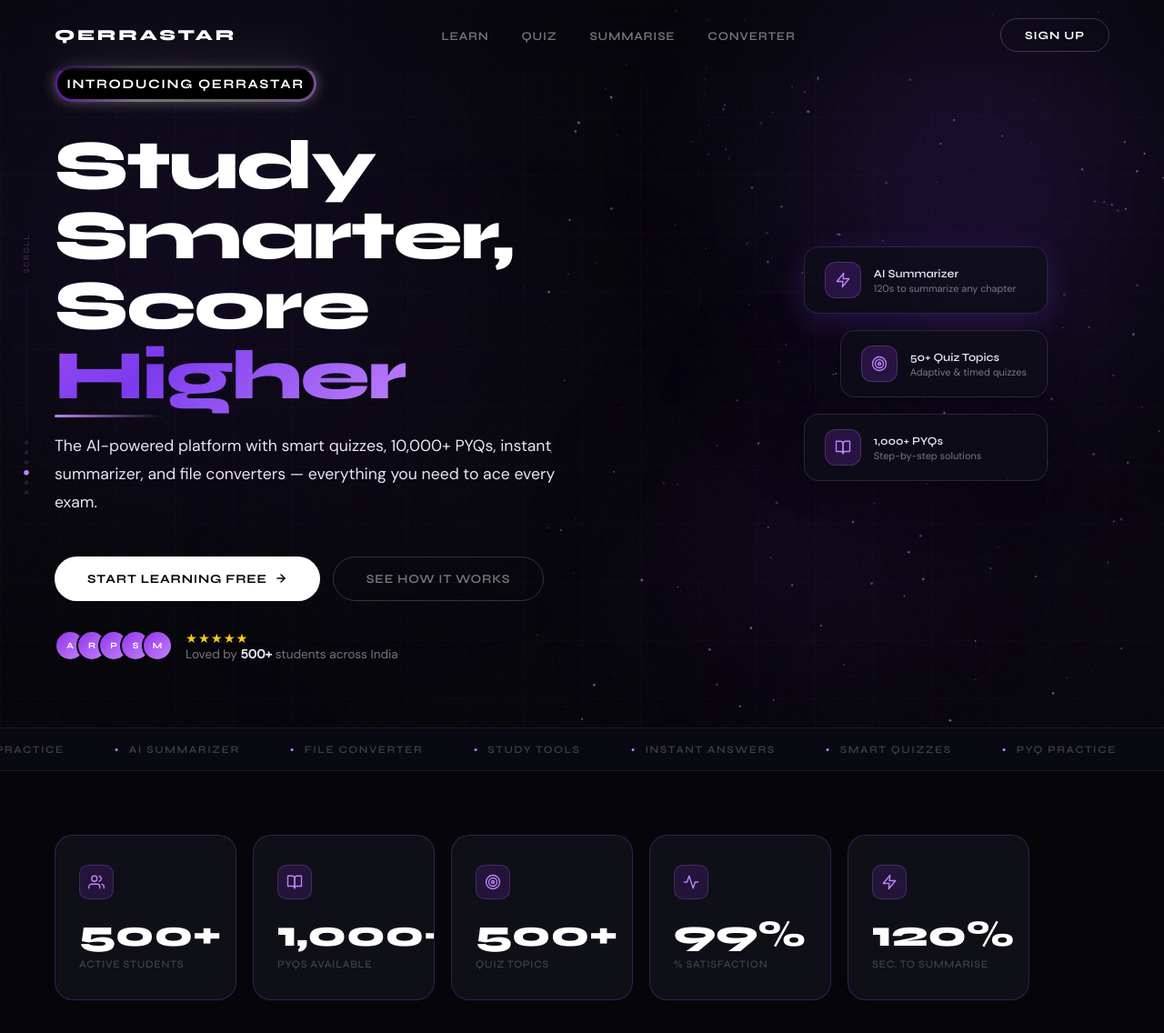
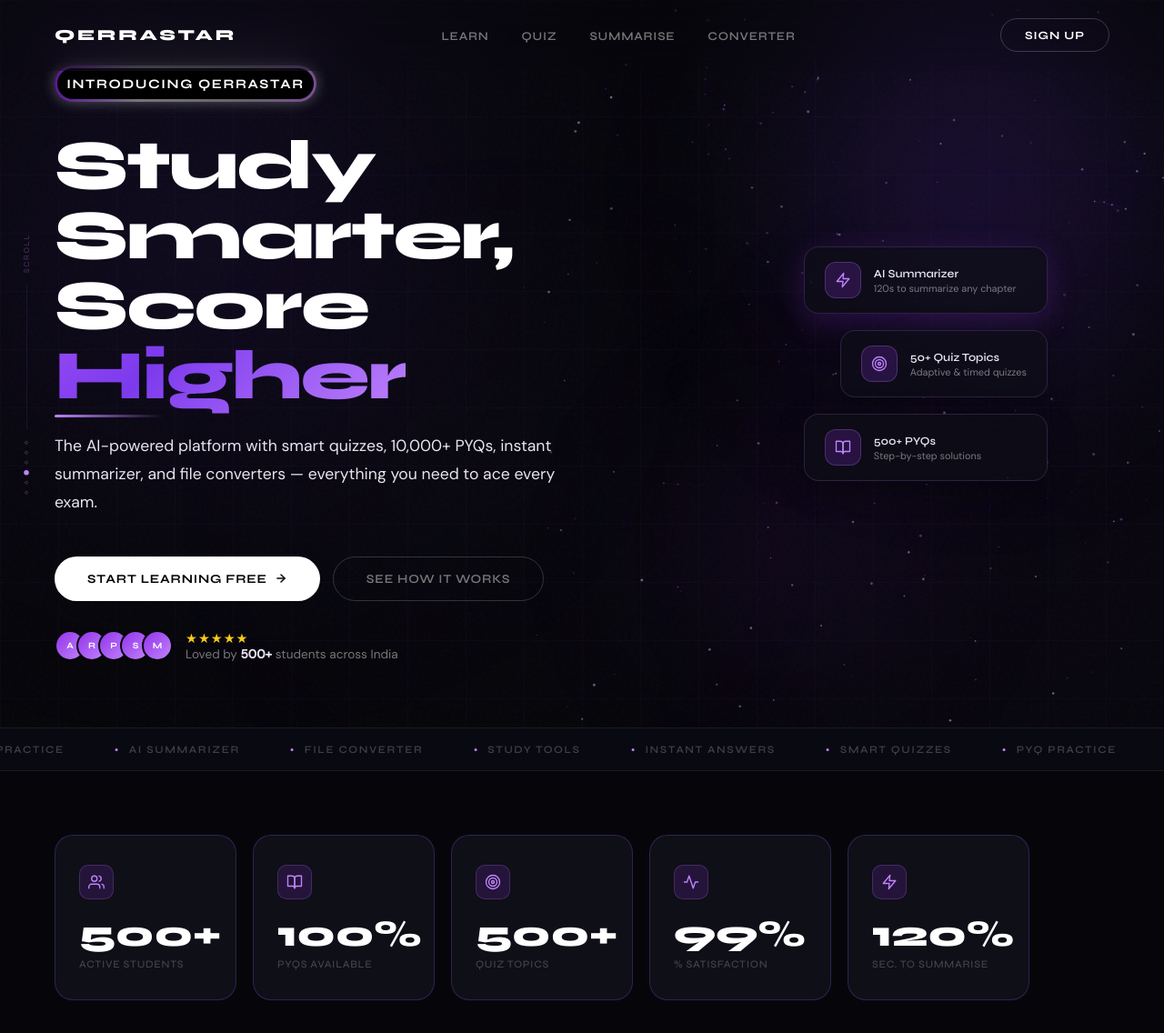
Before and after one commit to SaikatxAlpha/SmartLearn, a Flask app: page / in a window 1280 px wide. Shown: the top 1136 px of the page at 91% size. Run offline with Flask 3, Linux system fonts and the light colour scheme.

Commit message:
Changes For Index

```diff
--- a/templates/index.html
+++ b/templates/index.html
@@ -2210,7 +2210,7 @@
             <path d="M22 3h-6a4 4 0 0 0-4 4v14a3 3 0 0 1 3-3h7z" />
           </svg></div>
         <div>
-          <div class="hf-text">1,000+ PYQs</div>
+          <div class="hf-text">500+ PYQs</div>
           <div class="hf-sub">Step-by-step solutions</div>
         </div>
       </div>
@@ -2253,7 +2253,7 @@
             <path d="M2 3h6a4 4 0 0 1 4 4v14a3 3 0 0 0-3-3H2z" />
             <path d="M22 3h-6a4 4 0 0 0-4 4v14a3 3 0 0 1 3-3h7z" />
           </svg></div>
-        <div class="sc-num" data-target="1000">0</div>
+        <div class="sc-num" data-target="100">0</div>
         <div class="sc-label">PYQs Available</div>
       </div>
       <div class="stat-card">
```
Also changed, not shown: 3 other files.
